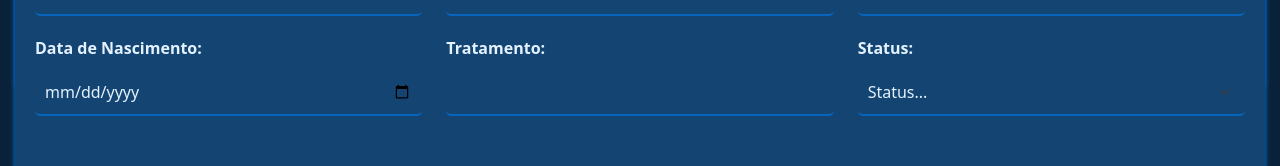
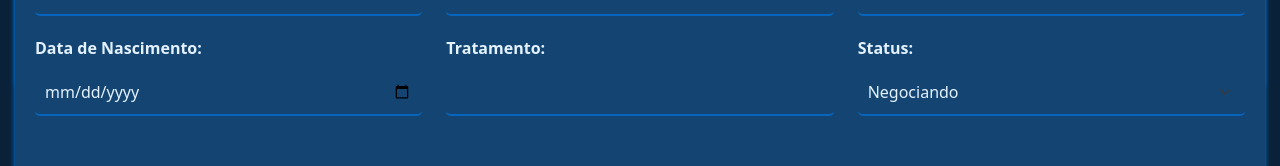
Before and after one commit to Matheus-Borges-Never/patient-record, a React (Create React App) app in the folder web/: page /home in a window 1280 px wide. Both pictures are taken after a click on the button "add". Shown: the part 385-551 px from the top of the page. Built offline with nearby package versions, Linux system fonts and the light colour scheme.

Commit message:
pacientes cadastrados

```diff
--- a/web/src/components/form/index.tsx
+++ b/web/src/components/form/index.tsx
@@ -5,9 +5,9 @@ import axios from "axios";
 import { Link } from "react-router-dom";
 import {
   validateEmailFormat,
-  validatePasswordFormat,
   validateNameFormat,
 } from "../../utils/validates/validadores";
+import { error } from "console";
 
 function Form() {
   const [id] = useState("");
@@ -43,7 +43,7 @@ function Form() {
         alert("Paciente foi cadastrado com sucesso!");
       })
       .catch(() => {
-        alert("Esse email já foi cadastrado");
+        alert("opps!");
       });
   };
 
@@ -131,14 +131,20 @@ function Form() {
           <div className="col">
             <div className="text-field">
               <label htmlFor="status">Status:</label>
-              <select className="form-select" id="status" required>
+              <select
+                className="form-select"
+                id="status"
+                value={status}
+                onChange={(e) => setStatus(e.target.value)}
+                required
+              >
                 <option selected disabled value="status">
                   Status...
                 </option>
-                <option>Negociando</option>
-                <option>Em Tratamento</option>
-                <option>Cancelado</option>
-                <option>Concluido</option>
+                <option value="Negociando">Negociando</option>
+                <option value="Em Tratamento">Em Tratamento</option>
+                <option value="Cancelado">Cancelado</option>
+                <option value="Concluido">Concluido</option>
               </select>
               {errorMessage && (
                 <span className="invalid-feedback">{errorMessage}</span>
--- a/web/src/index.tsx
+++ b/web/src/index.tsx
@@ -1,6 +1,6 @@
 import React from 'react';
 import ReactDOM from 'react-dom/client';
-import App from './App';
+import App from './pages/App';
 
 const root = ReactDOM.createRoot(
   document.getElementById('root') as HTMLElement
--- a/web/src/App.tsx
+++ b/web/src/pages/App.tsx
@@ -1,8 +1,8 @@
 import './style.scss';
-import Register from './pages/register';
+import Register from '../components/register';
 import { BrowserRouter, Route, Routes } from 'react-router-dom';
-import Login from './pages/login';
-import Home from './pages/home';
+import Login from '../components/login';
+import Home from '../components/home';
 
 function App() {
   return (
```
Also changed, not shown: web/src/components/home/index.tsx (renamed from web/src/pages/home/index.tsx), web/src/components/login/index.tsx (renamed from web/src/pages/login/index.tsx), web/src/components/register/index.tsx (renamed from web/src/pages/register/index.tsx), web/src/pages/style.scss (renamed from web/src/style.scss), 1 other file (tests, documents, lock files or other folders).
